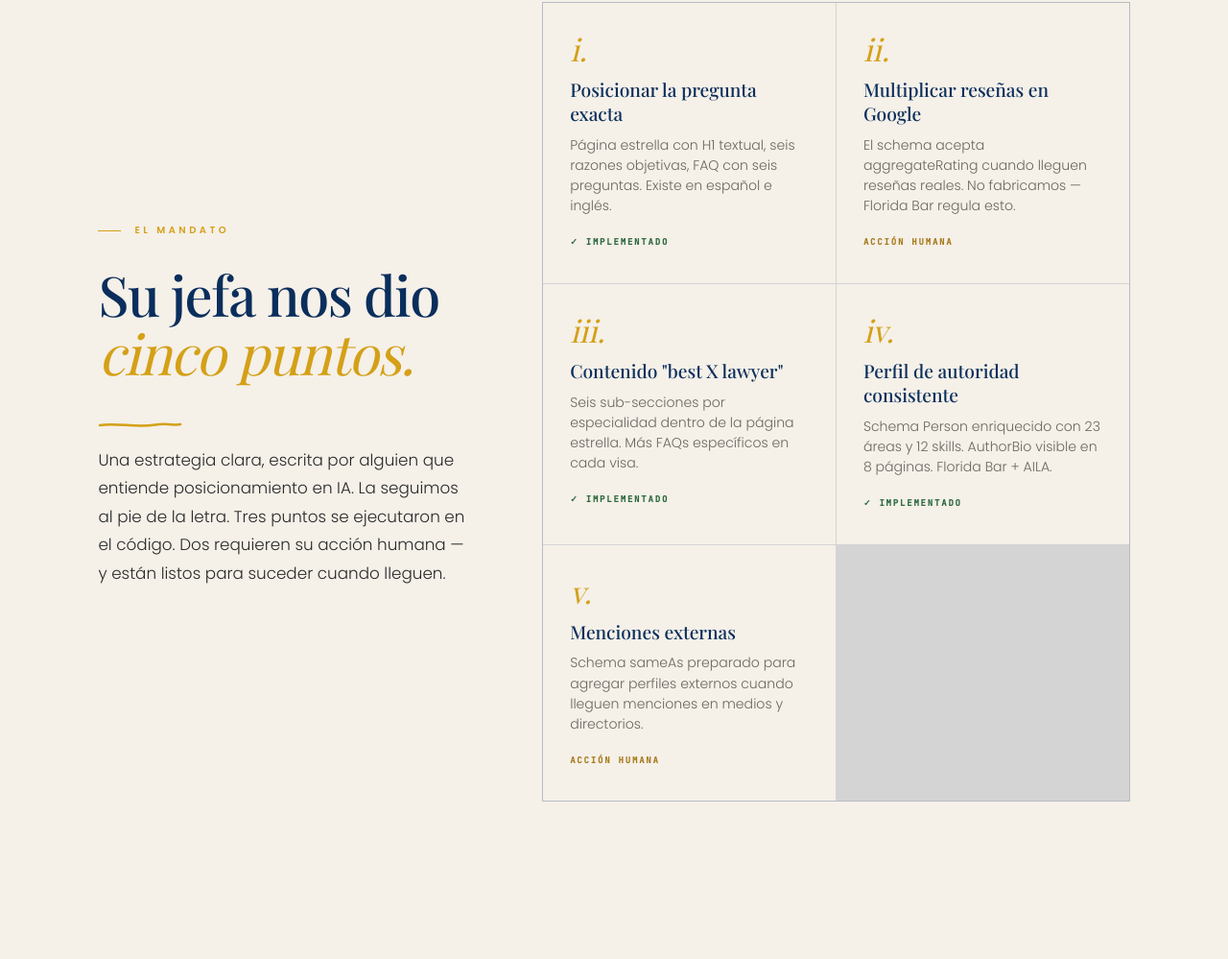
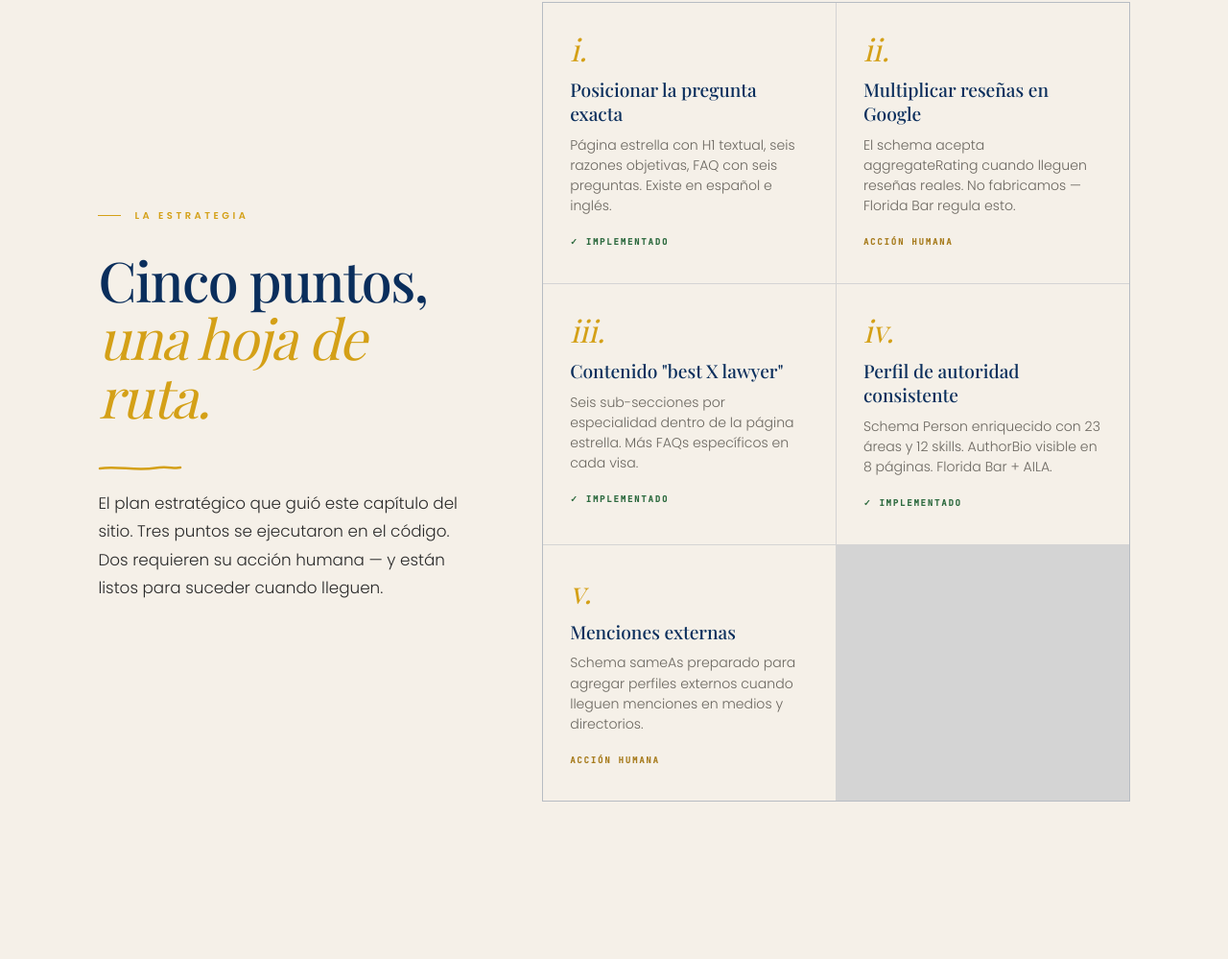
Before and after one commit to munozospinad0/ReporteSEO-AEOsandra, a plain HTML site: page index.html in a window 1280 px wide. Shown: the part 1793-2792 px from the top of the page at 96% size. Drawn offline with nearby package versions, Linux system fonts and the light colour scheme; a web font is replaced by a local one.

Commit message:
Remove 'Su jefa' reference in slide 3
The boss is Daniel's boss, not Sandra's. Reading "Su jefa nos dio
cinco puntos" in a report addressed to Sandra implied it was her boss,
which was incorrect and awkward.

Reframed as a neutral strategic framework:
- Eyebrow "El mandato" → "La estrategia"
- Title "Su jefa nos dio cinco puntos" → "Cinco puntos, una hoja de ruta"
- Body: removed "escrita por alguien que entiende posicionamiento en IA"
  and "la seguimos al pie de la letra" — now just presents the plan
  as the framework that guided this chapter of the site

```diff
--- a/index.html
+++ b/index.html
@@ -1157,18 +1157,18 @@ body {
 <section class="slide">
   <div class="s-grid">
     <div>
-      <div class="eyebrow r r-1">El mandato</div>
+      <div class="eyebrow r r-1">La estrategia</div>
       <h2 class="title lg serif r r-2">
-        Su jefa nos dio<br>
-        <em>cinco puntos.</em>
+        Cinco puntos,<br>
+        <em>una hoja de ruta.</em>
       </h2>
       <div class="title-underline">
         <svg viewBox="0 0 88 8"><path d="M2,4 C20,1.5 40,6.5 60,3.5 C72,1.5 80,4.5 86,3"/></svg>
       </div>
       <p class="body r r-3" style="margin-top: 28px;">
-        Una estrategia clara, escrita por alguien que entiende posicionamiento en IA.
-        La seguimos al pie de la letra. Tres puntos se ejecutaron en el código.
-        Dos requieren su acción humana — y están listos para suceder cuando lleguen.
+        El plan estratégico que guió este capítulo del sitio. Tres puntos se
+        ejecutaron en el código. Dos requieren su acción humana — y están
+        listos para suceder cuando lleguen.
       </p>
     </div>
 
```
